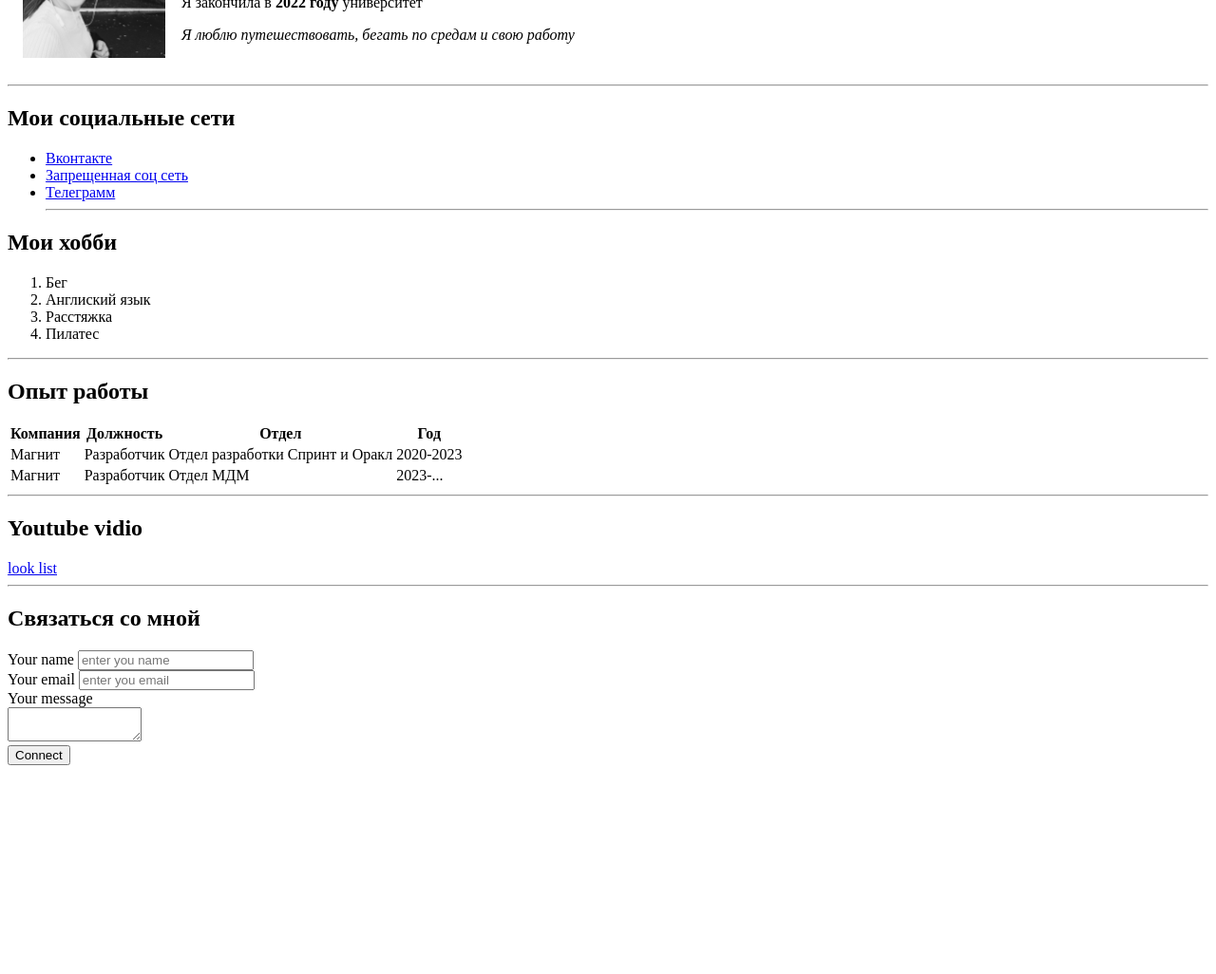
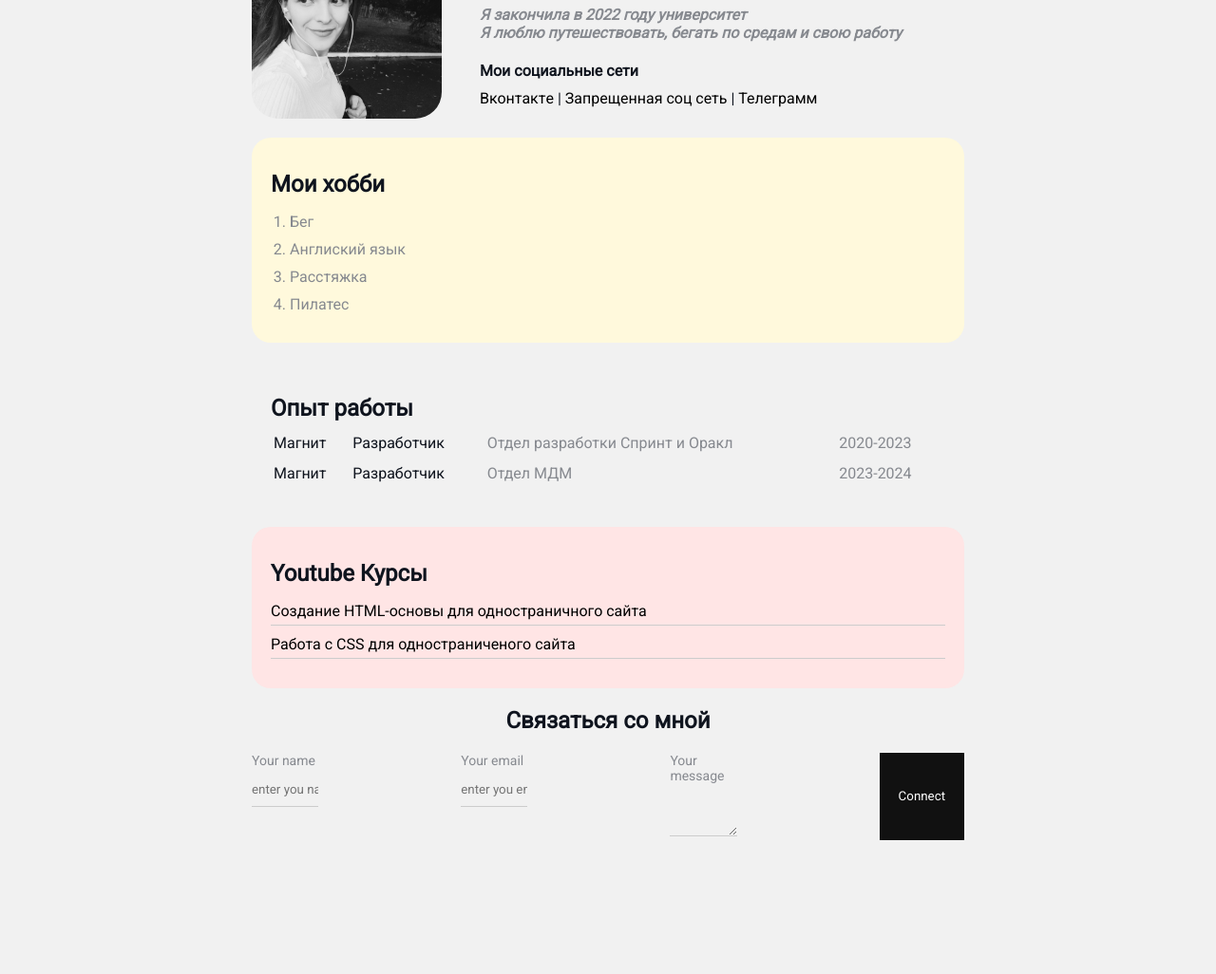
Before and after one commit to valentina-kul/cv, a plain HTML site: page index.html in a window 1280 px wide. Shown: the part 113-1139 px from the top of the page at 95% size. Before the commit the page ends 927 px from the top, so only its background shows below. Drawn offline with Linux system fonts and the light colour scheme.

Commit message:
Added css and changed html

```diff
--- a/index.html
+++ b/index.html
@@ -1,54 +1,49 @@
 <!DOCTYPE html>
 <html>
-
   <head>
     <meta charset="UTF-8" />
     <title>Valentina CV</title>
+    <link rel="stylesheet" href="styles.css" />
   </head>
+  <body>
+    <div class="container">
+      <div class="info">
+        <img
+          src="avatar.jpg"
+          width="150"
+          alt="тут моя фотография"
+          class="avatar"
+        />
 
-<body>
-  <table cellspacing="15">
-    <tr>
-      <td>
-        <img src="avatar.jpg" width="150" alt="тут моя фотография">
-      </td>
-      <td>
+        <div class="info-text">
           <h1>Валентина Кулешова</h1>
           <p>Я закончила в <strong>2022 году</strong> университет</p>
-        <p><em>Я люблю путешествовать, бегать по средам и свою работу</em></p>
-      </td>
-    </tr>
-  </table>
+          <p>Я люблю путешествовать, бегать по средам и свою работу</p>
 
+          <h4>Мои социальные сети</h4>
+          <a href="https://vk.com/valentina____k" target="_blank">Вконтактe</a>
+          |
+          <a href="https://instagram.com/valentina___cool?igshid=MzRlODBiNWFlZA=="
+            target="_blank">
+            Запрещенная соц сеть</a>
+          |
+          <a href=" https://t.me/valentinka_cool" target="_blank">Телеграмм</a>
+        </div>
+      </div>
 
-  <hr>
-  <h2>Мои социальные сети</h2>
-  <ul>
-    <li><a href="https://vk.com/valentina____k" target="_blank">Вконтактe</a></li>
-    <li><a href="https://instagram.com/valentina___cool?igshid=MzRlODBiNWFlZA==" target="_blank">Запрещенная соц
-        сеть</a></li>
-    <li><a href=" https://t.me/valentinka_cool" target="_blank">Телеграмм</a></li>
-
-    <hr>
-
-  </ul>
+      <div class="card bg-yellow">
         <h2>Мои хобби</h2>
-  <ol>
+        <ol class="list">
           <li>Бег</li>
           <li>Англиский язык</li>
           <li>Расстяжка</li>
           <li>Пилатес</li>
         </ol>
-  <hr>
+      </div>
 
+      <div class="card bg-green">
         <h2>Опыт работы</h2>
-  <table>
-    <tr>
-      <th>Компания</th>
-      <th>Должность</th>
-      <th>Отдел</th>
-      <th>Год</th>
-    </tr>
+        <table class="table">
           <tr>
             <td>Магнит</td>
             <td>Разработчик</td>
@@ -59,34 +54,57 @@
             <td>Магнит</td>
             <td>Разработчик</td>
             <td>Отдел МДМ</td>
-      <td>2023-...</td>
+            <td>2023-2024</td>
           </tr>
         </table>
+      </div>
 
-  <hr>
+      <div class="card bg-red">
+        <h2>Youtube Курсы</h2>
+        <ul class="link-list">
+          <li>
+            <a href="https://www.youtube.com/watch?v=DOEtVdkKwcU&t=1776s"
+              >Создание HTML-основы для одностраничного сайта</a
+            >
+          </li>
+          <li>
+            <a href="https://www.youtube.com/watch?v=SpCUuyZZTp8&t=1726s"
+              >Работа с CSS для одностраниченого сайта
+            </a>
+          </li>
+        </ul>
+      </div>
 
-  <h2>Youtube vidio </h2>
-  <a href="youtube.html"> look list</a>
-  </h2>
+      <div class="contact">
+        <h2>Связаться со мной</h2>
 
-  <hr>
+        <form action="/">
+          <div class="row">
+            <div class="form-group">
+              <label for="name">Your name</label>
+              <input type="text" id="name" placeholder="enter you name" />
+            </div>
 
-  <h2> Связаться со мной</h2>
-  <form action="/">
-    <label for="name">Your name</label>
-    <input type="text" id="name" placeholder="enter you name">
+            <div class="form-group">
+              <label for="email">Your email</label>
+              <input type="email" id="email" placeholder="enter you email" />
+            </div>
 
-    <br>
-    <label for="email">Your email</label>
-    <input type="email" id="email" placeholder="enter you email">
-    <br>
+            <div class="form-group">
+              <label for="text">Your message</label>
+              <textarea name="" id="text" cols="15" rows="2"></textarea>
+            </div>
 
-    <label for="text">Your message</label>
-    <br>
-    <textarea name="" id="text" cols="15" rows="2"></textarea>
-    <br>
-    <input type="submit" value="Connect">
+            <input class="btn" type="submit" value="Connect" />
+          </div>
         </form>
+      </div>
+
+      <div class="position">
+        <div class="box"></div>
+      </div>
+    </div>
+
+    <div style="margin-bottom: 500px"></div>
   </body>
-
 </html>
--- /dev/null
+++ b/styles.css
@@ -0,0 +1,226 @@
+@import url('https://fonts.googleapis.com/css2?family=Roboto&display=swap');
+
+/* *{
+    padding: 0;
+} */
+
+body {
+    background-color: #f1f1f1;
+    color: #0f141e;
+
+    font-size: 16px;
+    font-weight: normal;
+
+    font-family: 'Roboto', sans-serif;
+}
+
+a {
+    color: black;
+    text-decoration: none;
+}
+
+a:hover{
+    text-decoration: underline;
+}
+
+a:active {
+    color: blue;
+}
+
+a:visited{
+    color: grey;
+}
+
+.avatar {
+    width: 200px;
+    border-radius: 28px;
+    box-shadow: 4px 4px 14px rgba(0, 0, 0, 0);
+}
+
+.info{
+    display: flex;
+    margin-bottom: 20px;
+}
+
+@media (max-width: 700px) {
+    .info{
+        display: block;
+        text-align: center;
+    }
+}
+
+.info-text {
+    margin-left: 40px;
+}
+
+.info-text h4{
+    margin-bottom: 10px;
+}
+
+.info p {
+    color: #86898f;
+    margin: 0;
+    font-style: italic;
+    font-weight: bold;
+    text-decoration: none;
+    /*text-transform: uppercase;*/
+    /*letter-spacing: 5px;*/
+    /*word-spacing: 42px;*/
+}
+
+.container{
+    max-width: 750px;
+    margin: auto;
+    padding-top: 30px;
+}
+
+/* .social{
+    background-color: green;
+    /*padding: 15px;*/
+    /*padding: 15px 20px 25px 30px;
+    padding-top: 15px;
+    padding-right: 20x;
+    padding-left: 30px;
+    padding-bottom: 25px;
+    margin: 20 px;
+
+    border: 5px solid red;
+    border-bottom-style: dotted;
+    border-top-width: 15px;
+    border-right-color: blue;*/
+/*} */
+
+/* .box-model > div {
+    float: left;
+    background: black;
+    height: 200px;
+    border: 4px solid red;
+    width: 25%;
+    box-sizing: border-box;
+} */
+
+.bg-yellow{
+    background-color: #fff9dc;
+}
+
+.bg-greb{
+    background-color: #e5ffe7;
+}
+
+.bg-red{
+    background-color: #ffe5e5;
+}
+
+.card {
+    padding: 15px 20px;
+    margin-bottom: 20px;
+    border-radius: 20px;
+}
+
+.card h2 {
+    margin-bottom: 10px;
+}
+
+.list{
+    padding: 0 20px;
+}
+
+.list li{
+    color: #86898f;
+    margin-bottom: 10px;
+}
+
+.table{
+    width: 100%;
+}
+
+.table td {
+    padding-bottom: 10px;
+}
+
+.table td:nth-child(3),
+.table td:nth-child(4) {
+    color: #86898f;
+}
+
+/* .table tr:nth-child(odd) {
+    background-color: red;
+} */
+
+.link-list{
+    list-style: none;
+    padding: 0;
+}
+
+.link-list li{
+    margin-bottom: 10px;
+    padding-bottom: 5px;
+    border-bottom: 1px solid #ccc;
+}
+
+.contact h2 {
+text-align: center;
+}
+
+.form-group label{
+    display: block;
+    font-size: 14px;
+    color: #86898f;
+}
+
+.form-group input,
+.form-group textarea {
+    width: 100%;
+    box-sizing: border-box;
+    border: none;
+    background: transparent;
+    border-bottom: 1px solid #ccc;
+    color:black;
+    padding: 15px 0 10px;
+    outline: none;
+    font-family: inherit;
+}
+
+.row{
+    display: flex;
+    margin-bottom: 20px;
+}
+
+.row > .form-group {
+    width: 50%;
+    margin-right: 20%;
+}
+
+.row > .form-group:last-child{
+    margin-right: 0;
+}
+
+.btn{
+    background-color: #111;
+    padding: 15px 20px;
+    color:#fff;
+    border: none;
+    font-family: inherit;
+    cursor: pointer;
+}
+
+.btn:hover{
+    opacity: 0.9;
+}
+/*
+.position{
+    position: relative;
+    border: 4px solid black;
+    margin-top: 40px;
+    padding: 20px;
+    height: 300px;
+}
+
+.box{
+    position: fixed;
+    top: 0;
+    left: 0px;
+    width: 100%;
+    height: 50px;
+    background-color: lightcoral;
+}*/
```
Also changed, not shown: youtube.html (deleted, +0 -14 lines). Lines whose indentation alone changed are shown as unchanged.
